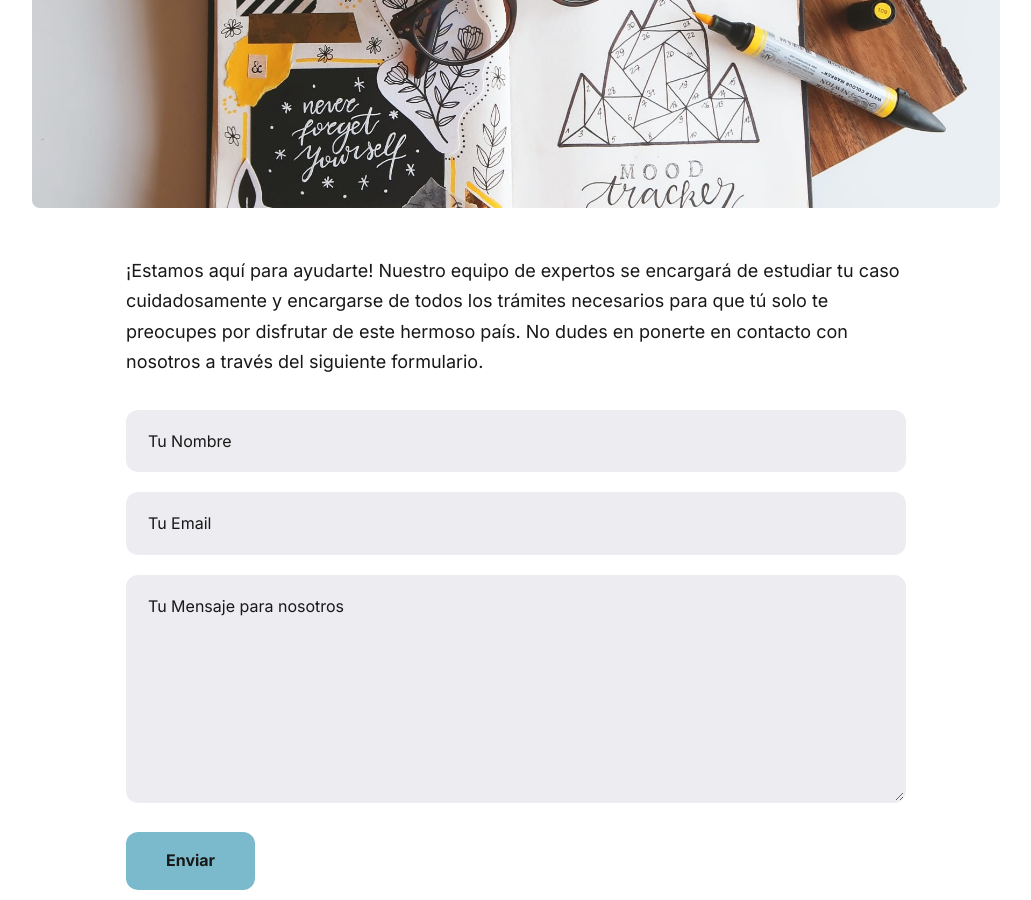
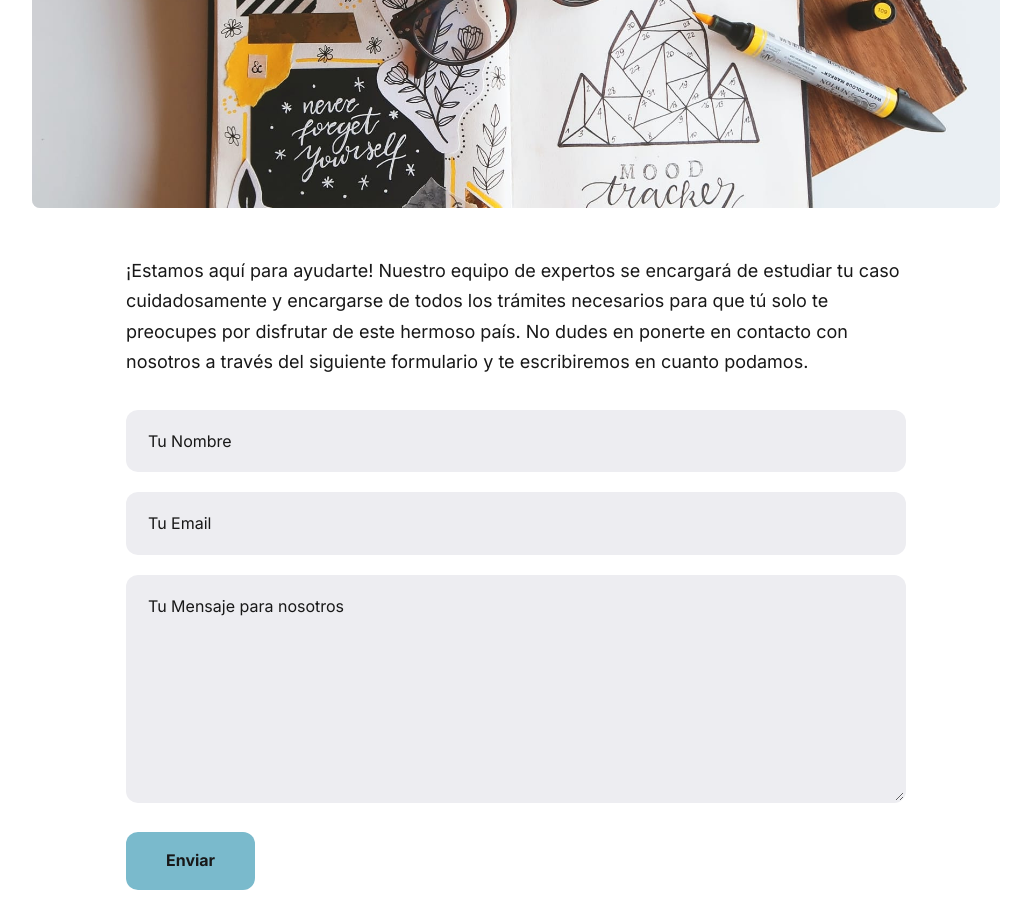
Before and after one commit to DannieBGoode/summit-advisors, a Jekyll site: the page built from _pages/contact.md, in a window 1280 px wide and 900 px high, scrolled down 609 px. Shown: the whole window, without its empty margins (124-1155 px from the left). Built offline with Jekyll 4.4.1, drawn with Linux system fonts in a browser that asks for light colours; nearby versions of some CDN libraries; some web fonts are replaced.

Commit message:
Update General “contact”

```diff
--- a/_data/contact.yml
+++ b/_data/contact.yml
@@ -1,6 +1,8 @@
 email: your@email.com
-description: " ¡Estamos aquí para ayudarte! Nuestro equipo de expertos se
-  encargará de estudiar tu caso cuidadosamente y encargarse de todos los
-  trámites necesarios para que tú solo te preocupes por disfrutar de este
-  hermoso país. No dudes en ponerte en contacto con nosotros a través del
-  siguiente formulario."
+description: >-2
+   ¡Estamos aquí para ayudarte!
+
+  Nuestro equipo de expertos se encargará de estudiar tu caso cuidadosamente y encargarse de todos los trámites necesarios para que tú solo te preocupes por disfrutar de este hermoso país.
+
+
+  No dudes en ponerte en contacto con nosotros a través del siguiente formulario y te escribiremos en cuanto podamos.
```
